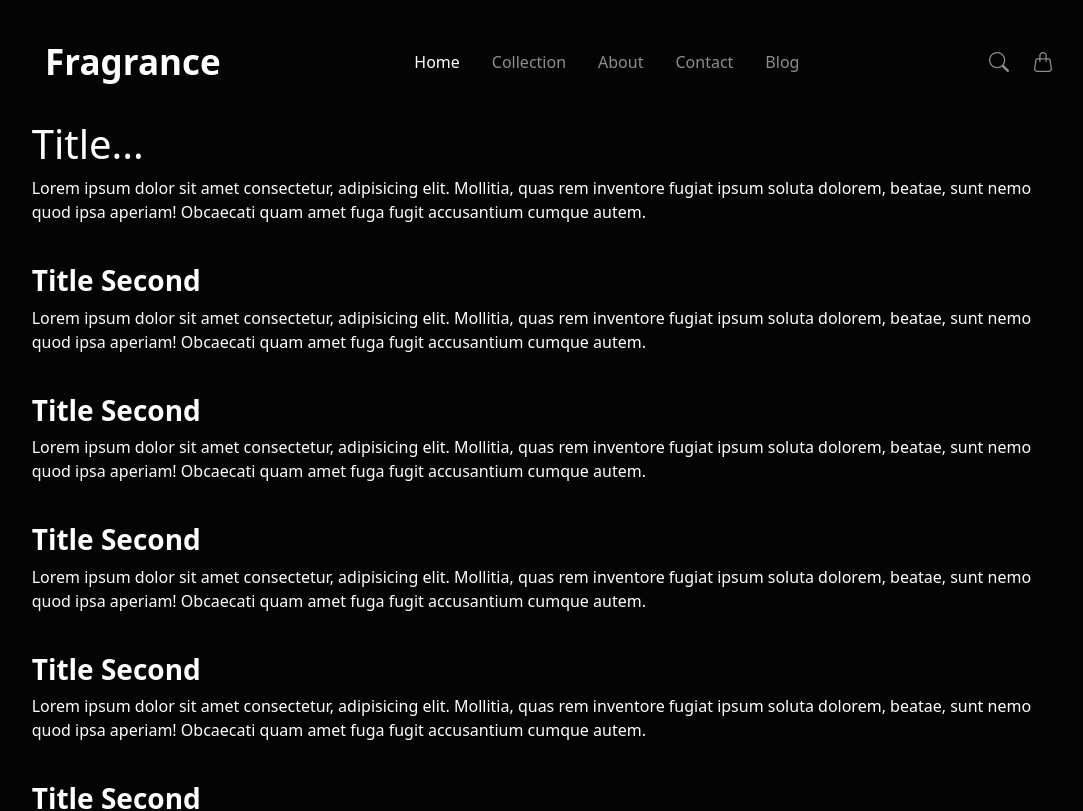
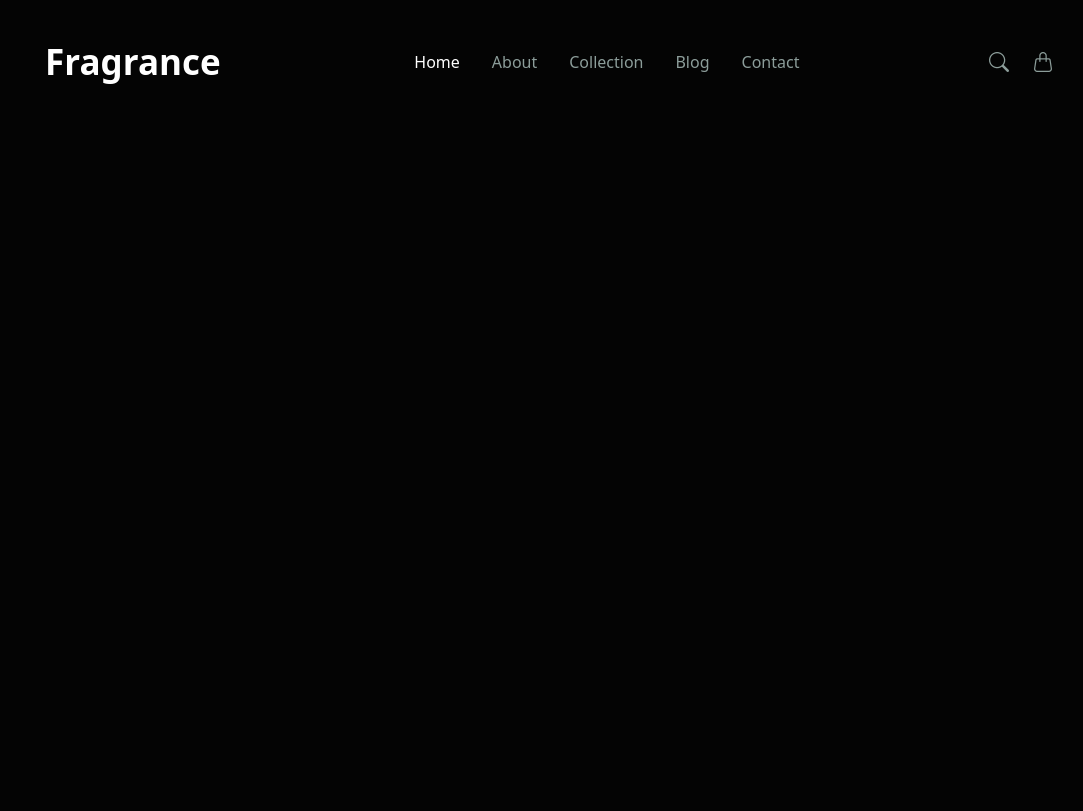
Before and after one commit to axelthereal/Fragrance-vuejs, a Vue app: page / in a window 1280 px wide. Shown: the top 811 px of the page, without its empty margins (87-1170 px from the left). Built offline with nearby package versions, Linux system fonts and the light colour scheme.

Commit message:
Edit Homeview def template structure

```diff
--- a/src/assets/css/main.css
+++ b/src/assets/css/main.css
@@ -1,7 +1,7 @@
 #app {
   margin: 0;
   padding: 0;
-  color: #fff;
+  color: #ffffff;
   font-weight: normal;
   font-family: system-ui, -apple-system, BlinkMacSystemFont, "Segoe UI", Roboto,
     Oxygen, Ubuntu, Cantarell, "Open Sans", "Helvetica Neue", sans-serif !important;
@@ -12,3 +12,11 @@ body {
   padding: 0px;
   margin: 0px;
 }
+
+/*
+ //Refs
+   bg: #040404
+   borders: #181717
+   colors: #ffffff
+   lcolors:
+*/
--- a/src/components/headerComponents/Navbar.vue
+++ b/src/components/headerComponents/Navbar.vue
@@ -11,6 +11,10 @@
     font-size: 35px;
     font-weight: bold;
     transition: 0.4s;
+}
+
+.navbar .nav-item a:not(.active) {
+    color: #8c9d9a;
 }
 </style>
 
@@ -31,16 +35,16 @@
                         <a class="nav-link active" aria-current="page" href="#">Home</a>
                     </li>
                     <li class="nav-item">
+                        <a class="nav-link" href="#">About</a>
+                    </li>
+                    <li class="nav-item">
                         <a class="nav-link" href="#">Collection</a>
                     </li>
                     <li class="nav-item">
-                        <a class="nav-link" href="#">About</a>
+                        <a class="nav-link" href="#">Blog</a>
                     </li>
                     <li class="nav-item">
                         <a class="nav-link" href="#">Contact</a>
-                    </li>
-                    <li class="nav-item">
-                        <a class="nav-link" href="#">Blog</a>
                     </li>
                 </ul>
                 <ul class="navbar-nav mb-2 mb-sm-0 d-flex justify-content-end gap-2">
--- a/src/views/HomeView.vue
+++ b/src/views/HomeView.vue
@@ -9,20 +9,10 @@ import Navbar from "@/components/headerComponents/Navbar.vue"
 
   <main>
     <div class="container  col-lg-10 col-md-11 col-sm-12">
-      <br><br><br><br> <br>
-      <h1>Title...</h1>
-      <p>Lorem ipsum dolor sit amet consectetur, adipisicing elit. Mollitia, quas rem inventore fugiat ipsum soluta
-        dolorem,
-        beatae, sunt nemo quod ipsa aperiam! Obcaecati quam amet fuga fugit accusantium cumque autem.</p>
 
-      <div v-for="item in 10">
-        <br>
-        <h3><b>Title Second</b></h3>
-        <p>Lorem ipsum dolor sit amet consectetur, adipisicing elit. Mollitia, quas rem inventore fugiat ipsum soluta
-          dolorem,
-          beatae, sunt nemo quod ipsa aperiam! Obcaecati quam amet fuga fugit accusantium cumque autem.</p>
-      </div>
     </div>
+
+
   </main>
 </template>
 
```
